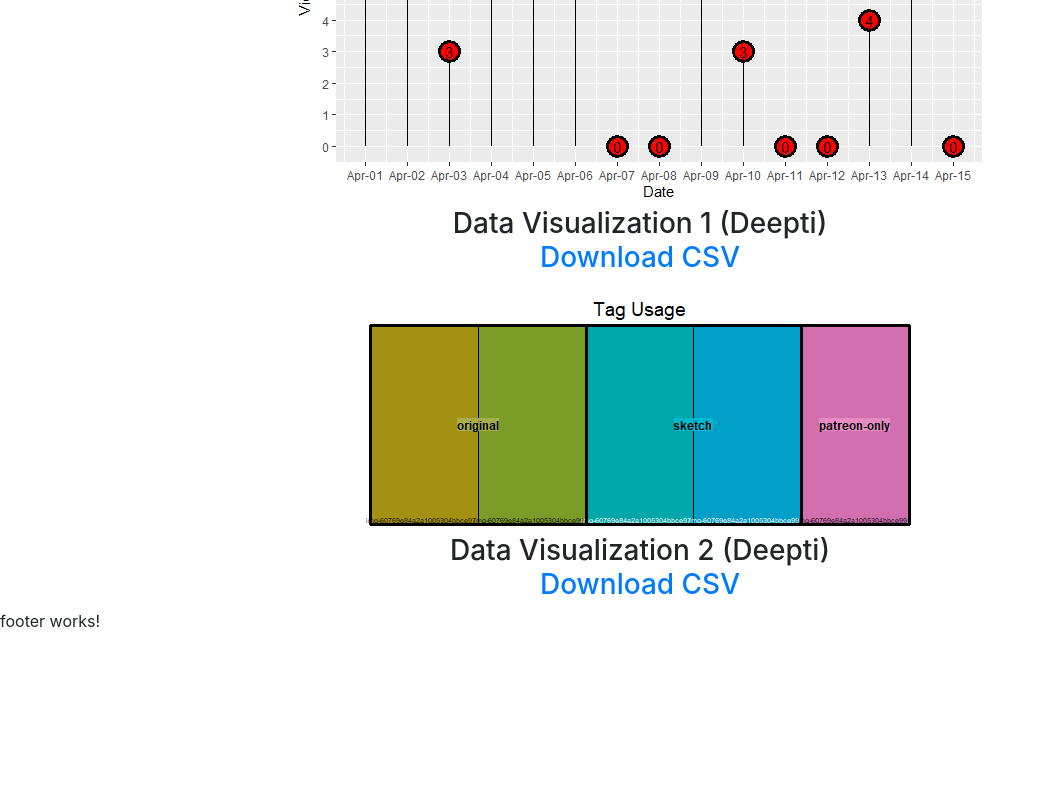
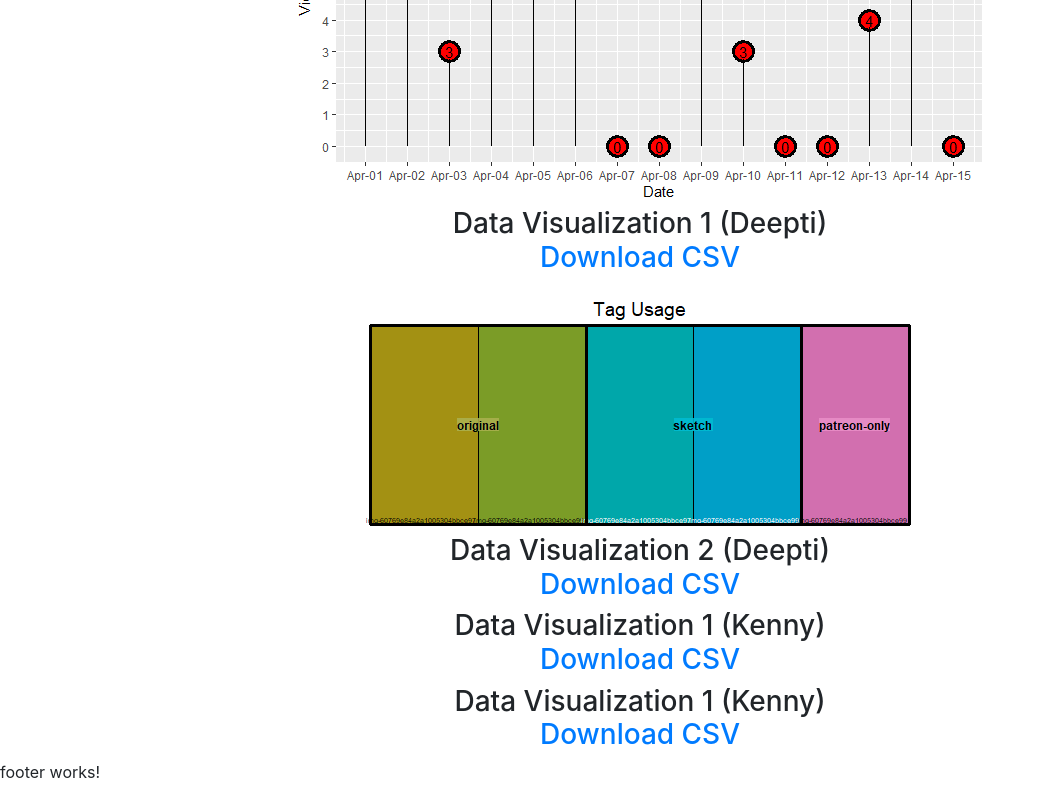
Before and after one commit to Websci-Group-4/Trace, an Angular app: page /lab6 in a window 1280 px wide. Shown: the part 265-1065 px from the top of the page, without its empty margins (0-1045 px from the left). Before the commit the page ends 914 px from the top, so only its background shows below. Built offline with nearby package versions, Linux system fonts and the light colour scheme.

Commit message:
html portion of lab6

```diff
--- a/src/app/lab6/lab6.component.html
+++ b/src/app/lab6/lab6.component.html
@@ -25,5 +25,11 @@ crossorigin=”anonymous”>
  	<img id="my_dataviz" src="assets/lab6/deeptivis2.png"><br/>
  	<h3>Data Visualization 2 (Deepti)<br/><a href="http://localhost:3000/users/deeptivis1/60769e7fa2a1005304bbce4c">Download CSV</a></h3>
 	</div>
+  <div style="text-align:center;" id="kenny-datavis1">
+ 	<h3>Data Visualization 1 (Kenny)<br/><a href="http://localhost:3000/image/kennyl">Download CSV</a></h3>
+	</div>
+  <div style="text-align:center;" id="kenny-datavis2">
+ 	<h3>Data Visualization 1 (Kenny)<br/><a href="http://localhost:3000/image/kennyl2">Download CSV</a></h3>
+	</div>
 </body>
 </html>
```
